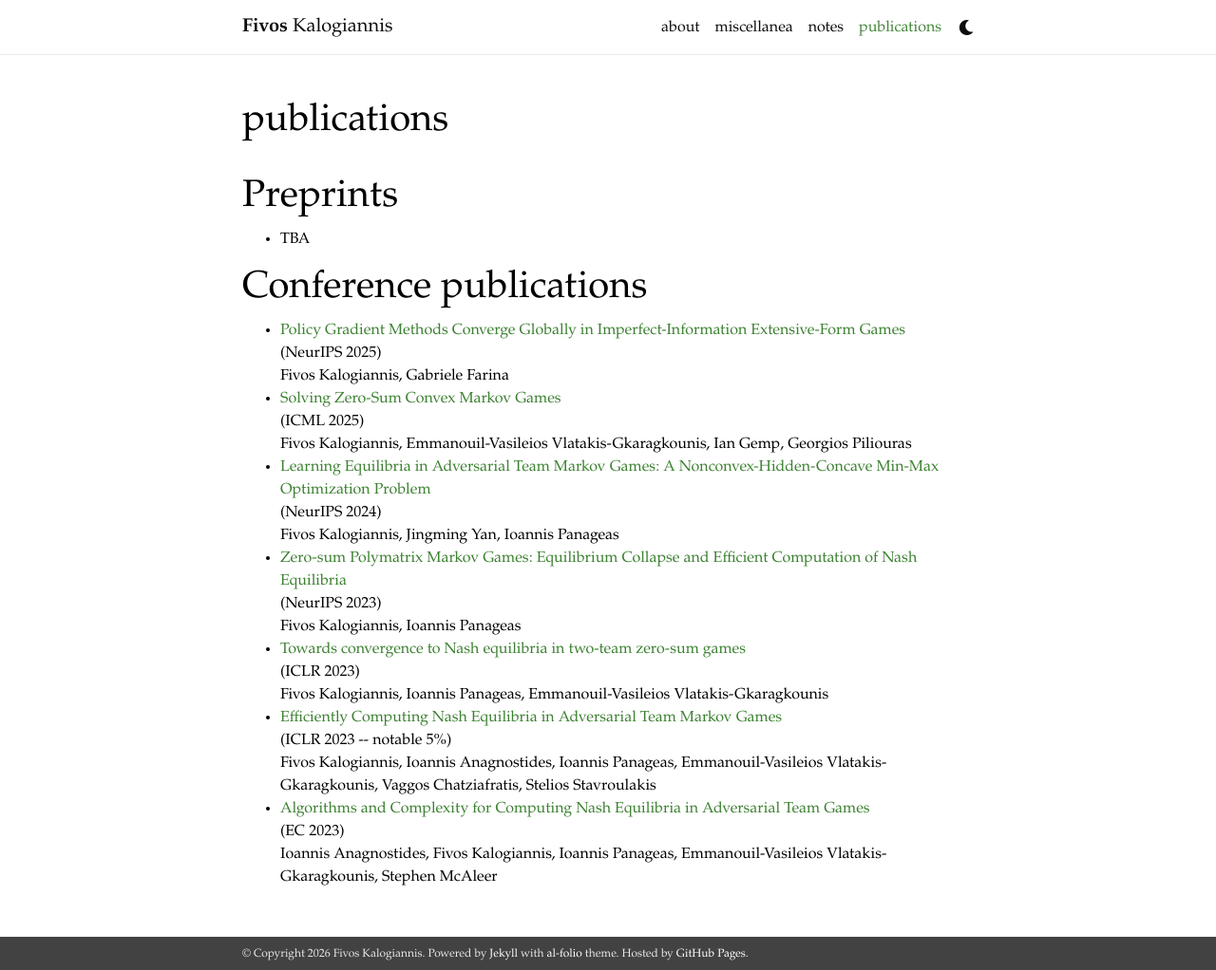
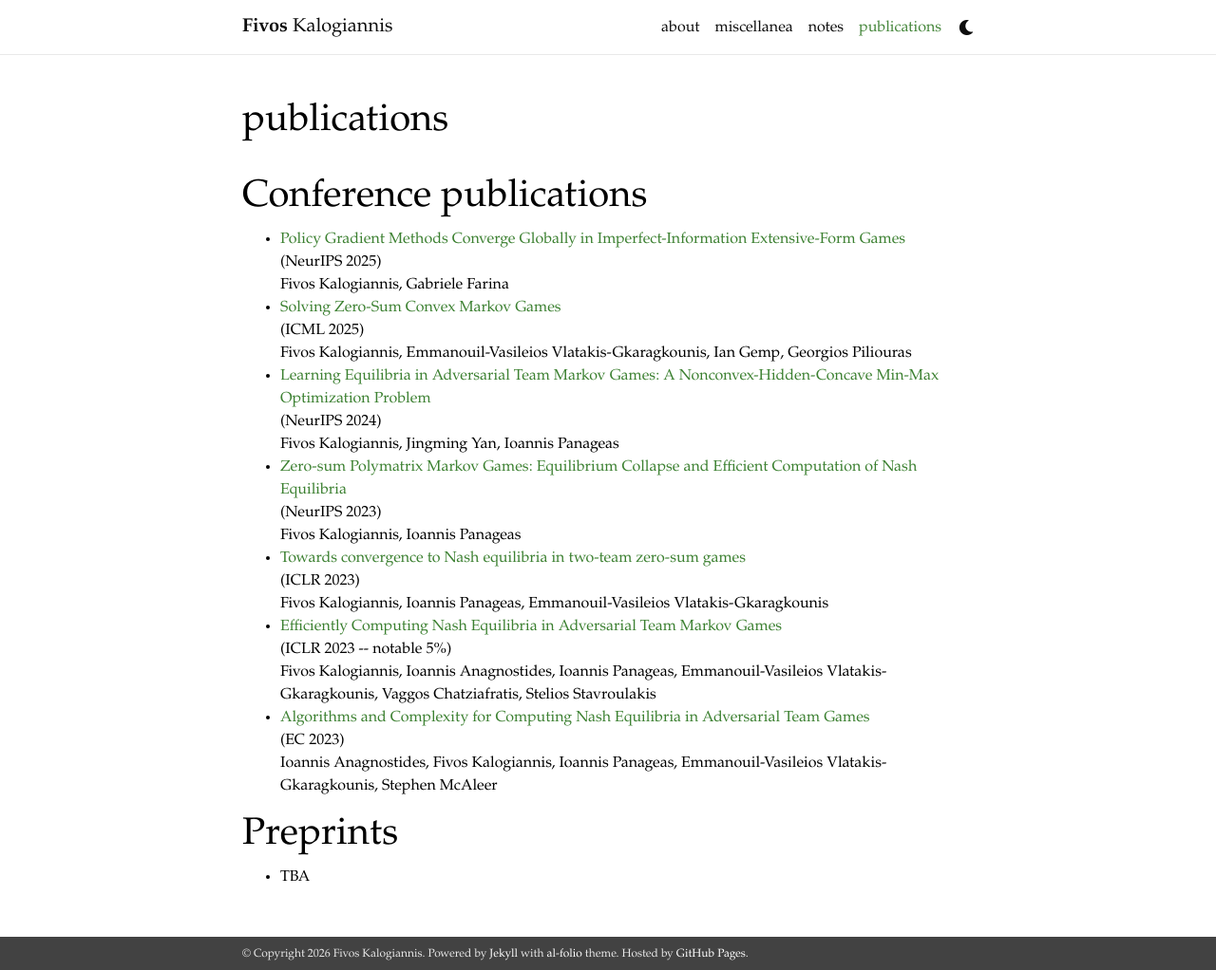
Before and after one commit to fivoskal/fivoskal.github.io, a Jekyll site: the page built from _pages/publications.md, in a window 1280 px wide and 1022 px high. Shown: the whole window at 95% size. Built offline with Jekyll 4.4.1, drawn with Linux system fonts in a browser that asks for light colours; nearby versions of some CDN libraries; comment, search, counter and statistics services are not loaded; a style sheet for code colours, icons or effects is not loaded; part of the change alters nothing that is shown.

Commit message:
Move preprints section below conference publications
Co-Authored-By: Claude Sonnet 4.6 <noreply@anthropic.com>

```diff
--- a/_pages/publications.md
+++ b/_pages/publications.md
@@ -6,13 +6,6 @@ description:
 nav: true
 years: [2021, 2025]
 ---
-
-# Preprints
-<ul>
-  <li>
-    TBA
-  </li>
-</ul>
 
 # Conference publications
 <ul>
@@ -38,3 +31,10 @@ years: [2021, 2025]
     <a href="https://arxiv.org/abs/2301.02129">Algorithms and Complexity for Computing Nash Equilibria in Adversarial Team Games</a><br>(EC 2023)<br>Ioannis Anagnostides, Fivos Kalogiannis, Ioannis Panageas, Emmanouil-Vasileios Vlatakis-Gkaragkounis, Stephen McAleer
   </li>
 </ul>
+
+# Preprints
+<ul>
+  <li>
+    TBA
+  </li>
+</ul>
```
